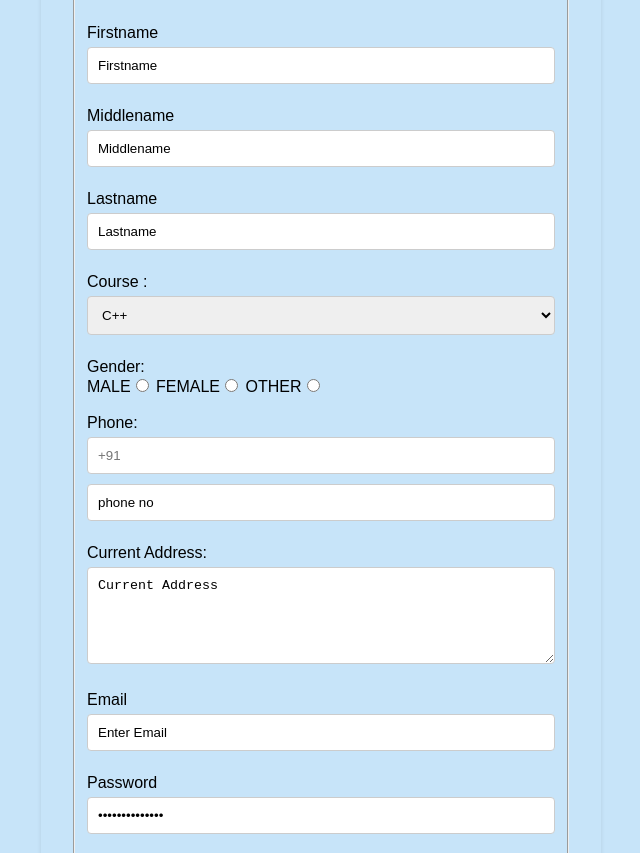
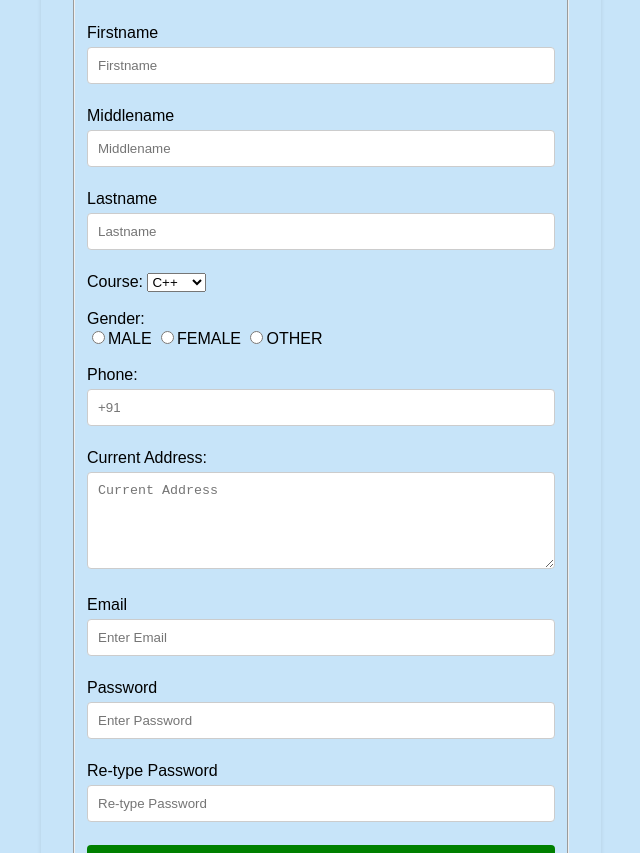
Before and after one commit to aroraKamal22/Assignment, a plain HTML site: page index.html in a window 1280 px wide. Shown: the part 99-952 px from the top of the page, without its empty margins (319-959 px from the left). Drawn offline with Linux system fonts and the light colour scheme.

Commit message:
Update index.html

```diff
--- a/index.html
+++ b/index.html
@@ -24,11 +24,10 @@
             font-weight: bold;
         }
 
-
         input[type="text"],
         input[type="password"],
         input[type="email"],
-        select,
+
         textarea {
             width: 100%;
             padding: 10px;
@@ -63,87 +62,72 @@
             </legend>
             <div>
                 <label for="fname">Firstname</label><br>
-                <input type="text" name="fname" value="Firstname"><br>
+                <input type="text" name="fname" placeholder="Firstname"><br>
             </div>
             <br>
             <div>
                 <label for="mname">Middlename</label><br>
-                <input type="text" name="mname" value="Middlename"><br>
+                <input type="text" name="mname" placeholder="Middlename"><br>
             </div>
             <br>
             <div>
                 <label for="lname">Lastname</label><br>
-                <input type="text" name="lname" value="Lastname"><br>
+                <input type="text" name="lname" placeholder="Lastname"><br>
             </div>
             <br>
 
             <div>
-                Course :
-                <select name="drop-down">
+                <label for="course">Course:</label>
+                <select name="course" >
                     <option value="C++">C++</option>
                     <option value="Java">Java</option>
                     <option value="HTML">HTML</option>
                     <option value="CSS">CSS</option>
-
                 </select>
             </div>
             <br>
 
             <div>
-                Gender:<br> MALE<input type="radio" name="my Gender">
-                FEMALE<input type="radio" name="my Gender">
-                OTHER<input type="radio" name="my Gender">
+                <label for="gender">Gender:</label><br>
+                <input type="radio" name="gender" value="male">MALE
+                <input type="radio" name="gender" value="female">FEMALE
+                <input type="radio" name="gender" value="other">OTHER
             </div>
             <br>
 
             <div>
                 <label for="phone">Phone:</label><br>
                 <input type="text" id="phone" name="phone" placeholder="+91"><br>
-                <input type="text" id="phone" name="phone" value="phone no"><br>
-
-
             </div>
             <br>
 
             <div>
-                <form>
-                    Current Address:<br>
-
-                    <textarea name="message" rows="5"  cols="50">Current Address</textarea><br>
-
-                </form>
+                <label for="address">Current Address:</label><br>
+                <textarea name="address" rows="5" cols="50" placeholder="Current Address"></textarea><br>
             </div>
-
             <br>
 
             <div>
                 <label for="email">Email</label><br>
-                <input type="email" name="email" value="Enter Email"><br>
-            </div>
-            <br>
-
-
-            <div>
-                <label for="pwd">Password</label><br>
-                <input type="password" id="pwd" name="pwd" value="Enter Password">
+                <input type="email" name="email" placeholder="Enter Email"><br>
             </div>
             <br>
 
             <div>
-                <label for="pwd">Re-type Password</label><br>
-                <input type="password" id="pwd" name="pwd" value=" Re-type Password"><br><br>
+                <label for="pwd">Password</label><br>
+                <input type="password" id="pwd" name="pwd" placeholder="Enter Password">
             </div>
+            <br>
 
-
-
+            <div>
+                <label for="confirmPwd">Re-type Password</label><br>
+                <input type="password" id="confirmPwd" name="confirmPwd" placeholder="Re-type Password"><br><br>
+            </div>
 
             <div>
                 <button type="button">Register</button>
             </div>
         </fieldset>
     </form>
-
-
-
 </body>
 </html>
```
